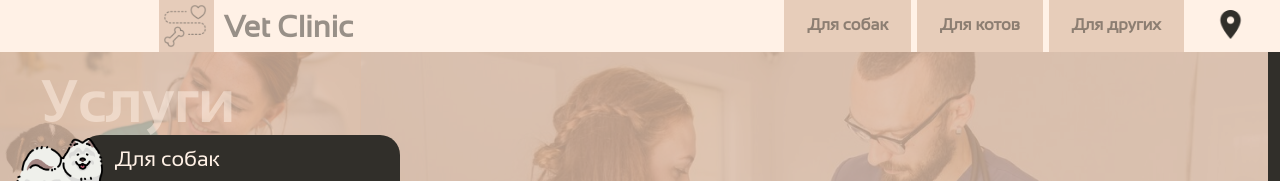
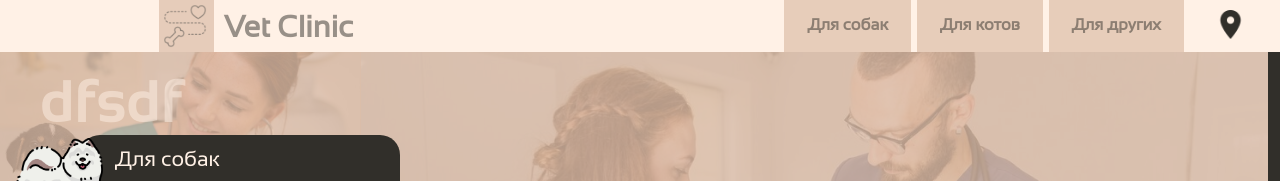
Before and after one commit to yuwier/KR_1_Kulik_RS, a plain HTML site: page index.html in a window 1280 px wide. Shown: the top 181 px of the page. Drawn offline with Linux system fonts and the light colour scheme.

Commit message:
Update index.html

```diff
--- a/index.html
+++ b/index.html
@@ -54,7 +54,7 @@
 
             <!-- основная часть -->
 
-            <div class="maintext">Услуги</div>
+            <div class="maintext">dfsdf</div>
 
             <div class="main_services_choose">
 
```
